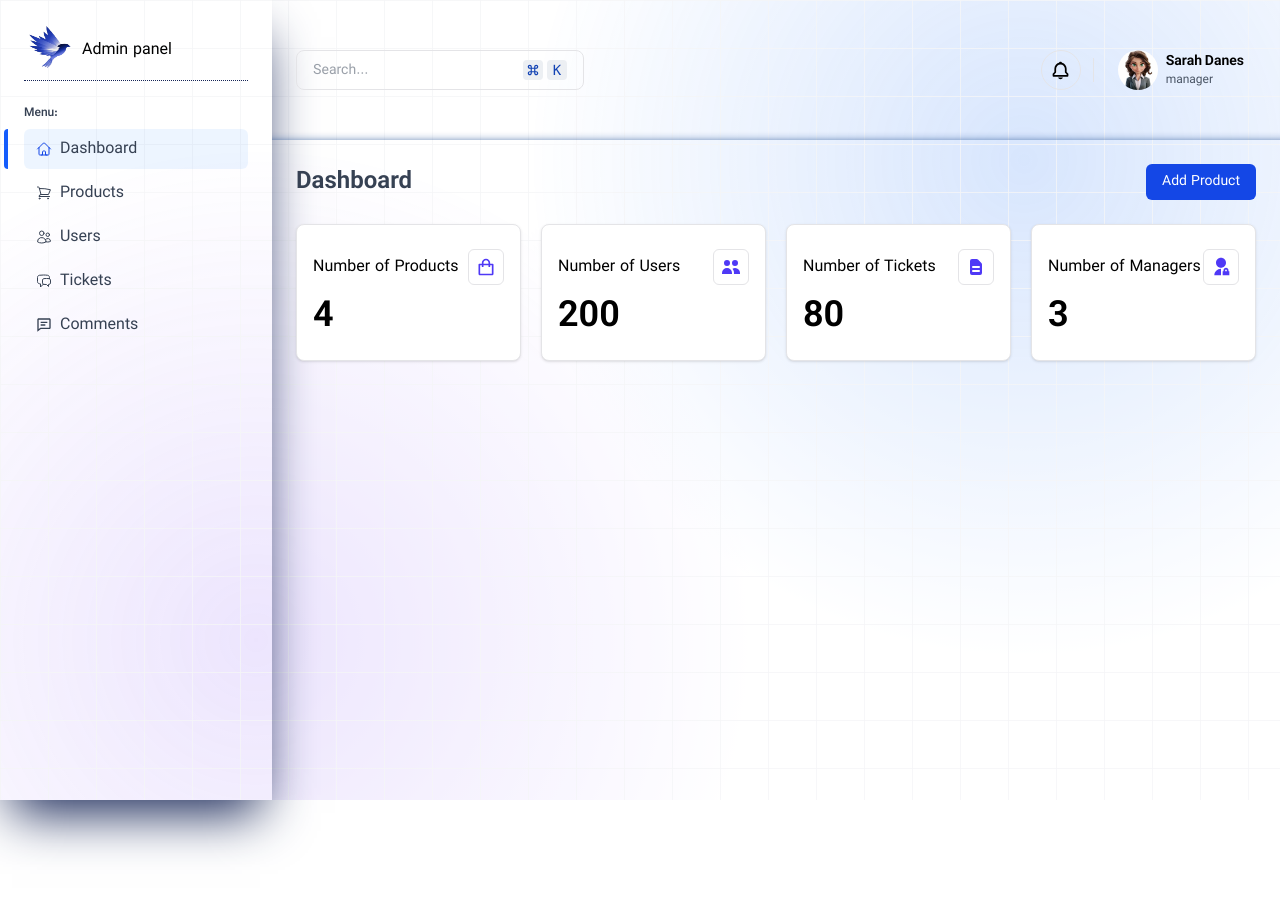
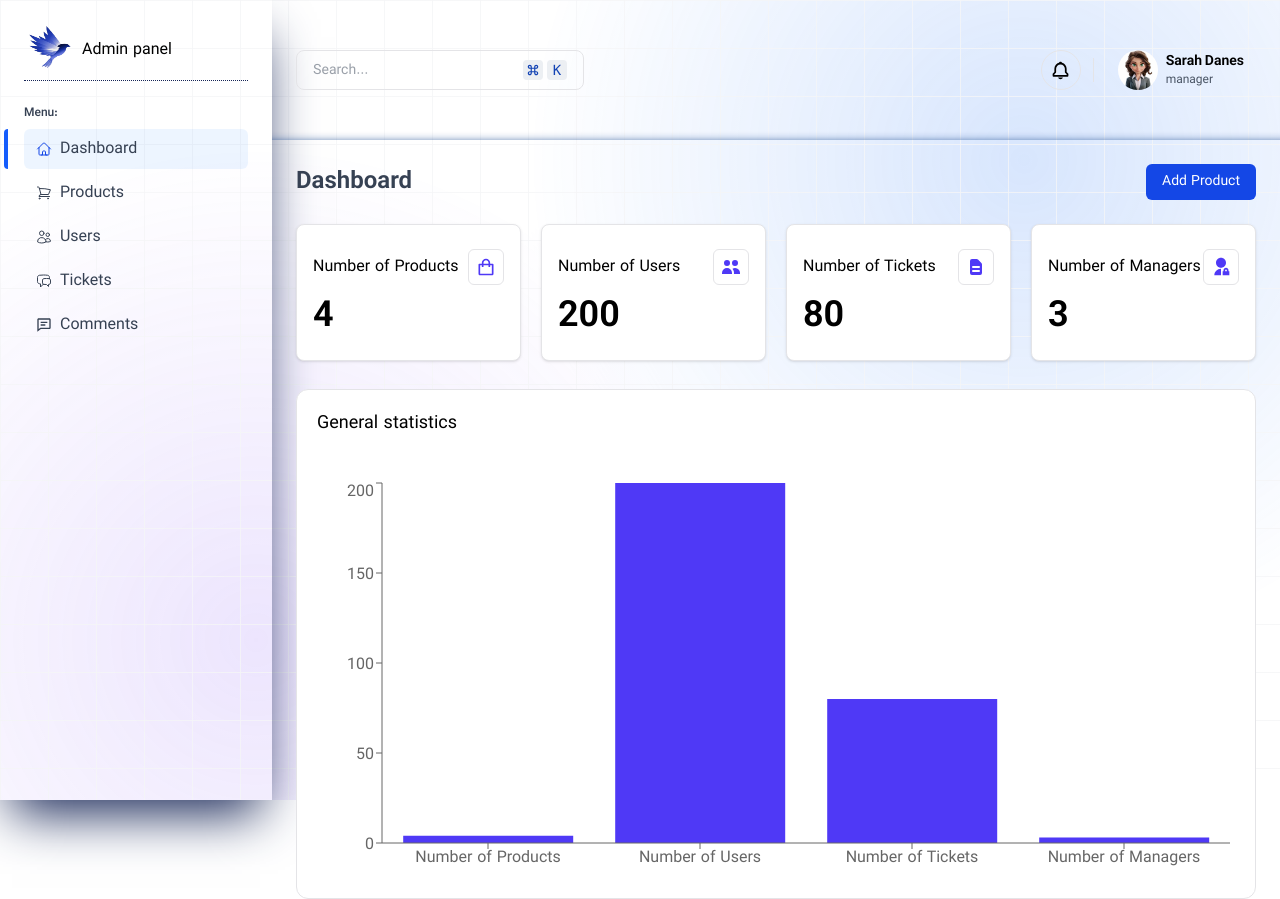
Before and after one commit to Reza-Bamoniri/Admin-Dashboard, a React (Vite) app: page / in a window 1280 px wide. Before the commit the page ends 800 px from the top, so only its background shows below. Built offline with nearby package versions, Linux system fonts and the light colour scheme.

Commit message:
feat: create DetailsCharts components and add styles

```diff
--- /dev/null
+++ b/src/components/DetailsCharts/DetailsCharts.jsx
@@ -0,0 +1,28 @@
+import React from 'react'
+import { Bar, BarChart, ResponsiveContainer, Tooltip, XAxis, YAxis } from 'recharts'
+import { generateSummariesInfo } from '../utils/SummariesInfo';
+
+const DetailsCharts = () => {
+
+
+    const summaries = generateSummariesInfo(4, 200, 80, 3);
+
+  return (
+    <div className="p-5 space-y-10 bg-white border rounded-xl primary-border-color mt-7">
+            <p className='text-lg'>General statistics</p>
+
+            <div className="w-full h-100">
+                <ResponsiveContainer>
+                    <BarChart data={summaries}>
+                        <Bar dataKey="value" fill="oklch(51.1% 0.262 276.966)"/>
+                        <XAxis dataKey="title"/>
+                        <YAxis/>
+                        <Tooltip/>
+                    </BarChart>
+                </ResponsiveContainer>
+            </div>
+    </div>
+  )
+}
+
+export default DetailsCharts
--- a/src/pages/Home.jsx
+++ b/src/pages/Home.jsx
@@ -2,6 +2,7 @@ import React from 'react'
 import SectionTitle from '../components/common/SectionTitle'
 import CallToAction from '../components/common/CallToAction'
 import Summaries from '../components/Summaries/Summaries'
+import DetailsCharts from '../components/DetailsCharts/DetailsCharts'
 
 const Home = () => {
   return (
@@ -10,9 +11,9 @@ const Home = () => {
       <Summaries />
 
       <div className="">
-        {/* <DetailsCharts />
-        <ProductsTable />
-        <QuickOverview /> */}
+         <DetailsCharts />
+        {/* <ProductsTable /> */}
+        {/* <QuickOverview />  */}
       </div>
     </>
   )
```
